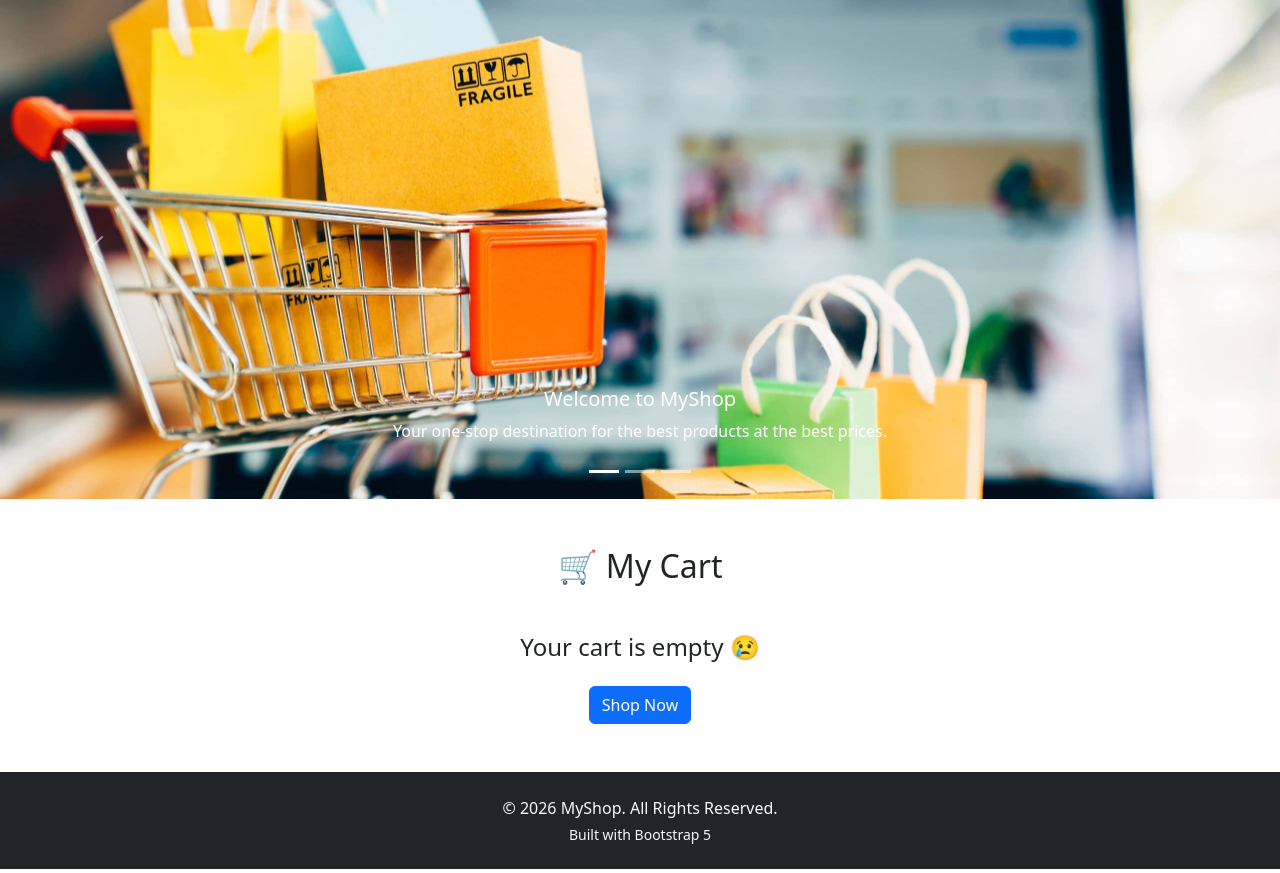
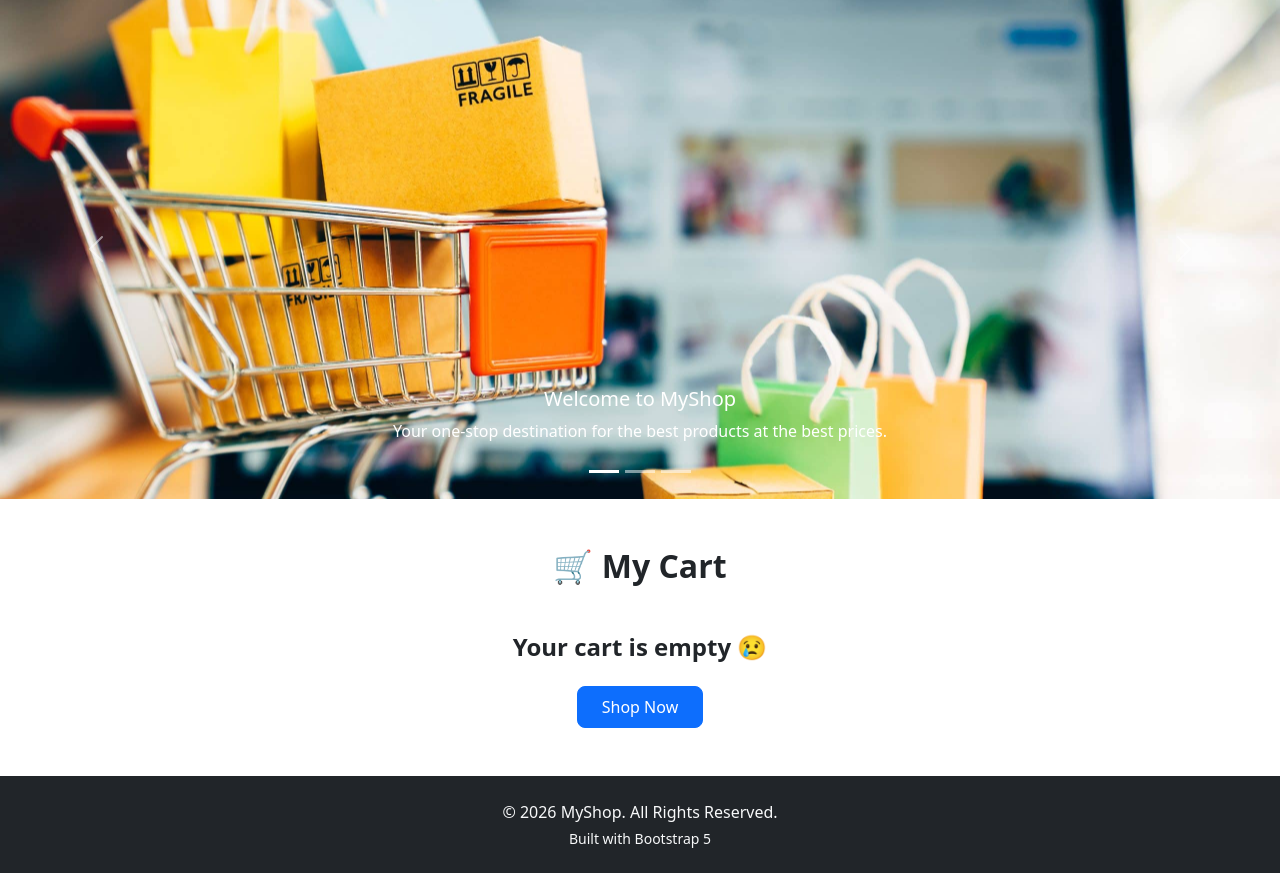
Before and after one commit to Kritikaraturi/E-Commerce, a Django app: page /cart/ in a window 1280 px wide. Shown: the part 61-934 px from the top of the page. Run offline with Django 5.2, Linux system fonts and the light colour scheme; a user stored in the database is signed in; tables that the repository leaves empty hold one stand-in row (values such as "Sample post").

Commit message:
add the new update

```diff
--- a/ecom_app/templates/ecom_app/add_to_cart.html
+++ b/ecom_app/templates/ecom_app/add_to_cart.html
@@ -5,39 +5,46 @@
 
 {% block content %}
 
+
 <div class="container mt-5">
-    <h2 class="text-center mb-4">🛒 My Cart</h2>
+    <h2 class="text-center mb-5 fw-bold">🛒 My Cart</h2>
 
     {% if cart_items %}
 
         {% for item in cart_items %}
-        <div class="card shadow-sm mb-3 p-3 rounded-4">
+        <div class="card mb-4 border-0 shadow-sm" style="border-radius:15px;">
 
-            <div class="row align-items-center">
+            <div class="row align-items-center p-3">
 
                 <!-- Product Image -->
                 <div class="col-md-3 text-center">
                     <img src="{{ item.product.product_image.url }}"
-                         class="img-fluid rounded"
-                         style="height:120px; object-fit:cover;">
+                         class="img-fluid"
+                         style="height:130px; width:100%; object-fit:cover; border-radius:10px;">
                 </div>
 
                 <!-- Product Details -->
                 <div class="col-md-5">
-                    <h5 class="mb-1">{{ item.product.title }}</h5>
-                    <p class="text-muted mb-1">Category: {{ item.product.category }}</p>
-                    <p class="fw-bold text-success">₹{{ item.product.discounted_price }}</p>
+                    <h5 class="fw-semibold mb-2">{{ item.product.title }}</h5>
+                    <p class="text-muted mb-1" style="font-size:14px;">
+                        Category: {{ item.product.category }}
+                    </p>
+                    <h5 class="text-success fw-bold mt-2">
+                        ₹{{ item.product.discounted_price }}
+                    </h5>
                 </div>
 
                 <!-- Quantity -->
                 <div class="col-md-2 text-center">
-                    <p><b>Qty:</b> {{ item.quantity }}</p>
+                    <div style="background:#f8f9fa; padding:8px; border-radius:8px;">
+                        <b>Qty:</b> {{ item.quantity }}
+                    </div>
                 </div>
 
                 <!-- Remove Button -->
                 <div class="col-md-2 text-center">
                     <a href="#"
-                       class="btn btn-danger btn-sm">
+                       class="btn btn-outline-danger btn-sm px-3">
                         ❌ Remove
                     </a>
                 </div>
@@ -48,15 +55,18 @@
         {% endfor %}
 
         <!-- Total Section -->
-        <div class="card p-4 shadow-lg rounded-4 mt-4 text-center">
+        <div class="card border-0 shadow-lg p-4 mt-4"
+             style="border-radius:15px; background:#f8f9fa;">
 
-            <h4>Total Amount</h4>
+            <h4 class="mb-3 fw-semibold">Total Amount</h4>
 
-            <h3 class="text-success">
+            <h2 class="text-success fw-bold">
                 ₹{{ total_amount }}
-            </h3>
+            </h2>
 
-            <a href="#" class="btn btn-primary mt-3 px-4">
+            <a href="#"
+               class="btn btn-primary mt-3 px-4 py-2"
+               style="border-radius:8px;">
                 Proceed to Checkout
             </a>
 
@@ -64,9 +74,13 @@
 
     {% else %}
 
+        <!-- Empty Cart -->
         <div class="text-center mt-5">
-            <h4>Your cart is empty 😢</h4>
-            <a href="{% url 'home' %}" class="btn btn-primary mt-3">
+            <h4 class="fw-semibold">Your cart is empty 😢</h4>
+
+            <a href="{% url 'home' %}"
+               class="btn btn-primary mt-3 px-4 py-2"
+               style="border-radius:8px;">
                 Shop Now
             </a>
         </div>
```
